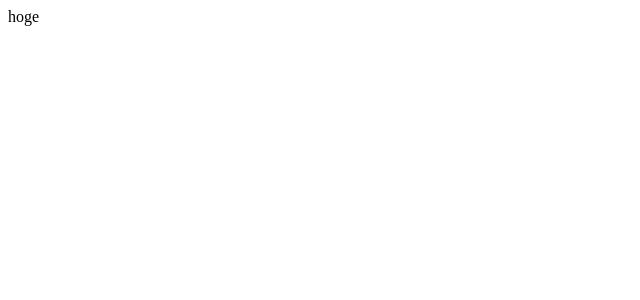
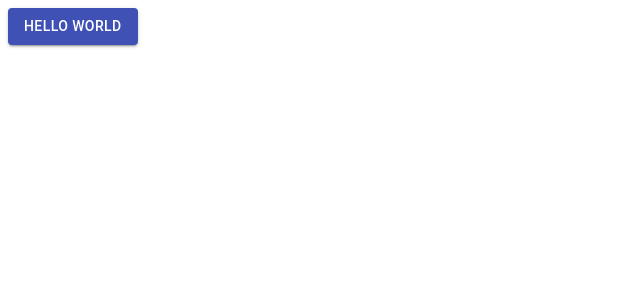
Before and after one commit to nextandot/score-adjustor, a Next.js app: page / in a window 1280 px wide. Shown: the top 300 px of the page, without its empty margins (0-640 px from the left). Built offline with nearby package versions, Linux system fonts and the light colour scheme.

Commit message:
support material-ui

```diff
--- a/package.json
+++ b/package.json
@@ -14,6 +14,7 @@
     "react-dom": "16.13.1"
   },
   "devDependencies": {
+    "@material-ui/core": "^4.11.0",
     "@types/node": "^14.11.8",
     "@types/react": "^16.9.51",
     "@types/react-dom": "^16.9.8",
--- a/src/pages/_app.tsx
+++ b/src/pages/_app.tsx
@@ -1,6 +1,14 @@
+import React from 'react'
 import { AppProps } from "next/app";
 
 function App({ Component, pageProps }: AppProps) {
+  React.useEffect(() => {
+    const jssStyles = document.querySelector('#jss-server-side');
+    if (jssStyles) {
+      jssStyles.parentElement.removeChild(jssStyles);
+    }
+  }, []);
+
   return <Component {...pageProps} />;
 }
 
--- a/src/pages/index.tsx
+++ b/src/pages/index.tsx
@@ -1,12 +1,13 @@
 import React, {FC} from 'react'
 import Head from 'next/head'
-import styles from '../../styles/Home.module.css'
+import styles from '../styles/Home.module.css'
 
-const Home: FC = () => {
-  return (
-    <div>
-      hoge
-    </div>
-  )
-}
-export default Home;
+import Button from '@material-ui/core/Button';
+
+const Index = () => (
+    <Button variant="contained" color="primary">
+      Hello World
+    </Button>
+  );
+
+export default Index;
```
Also changed, not shown: src/styles/Home.module.css (renamed from styles/Home.module.css), src/styles/globals.css (renamed from styles/globals.css), 1 other file (tests, documents, lock files or other folders).
